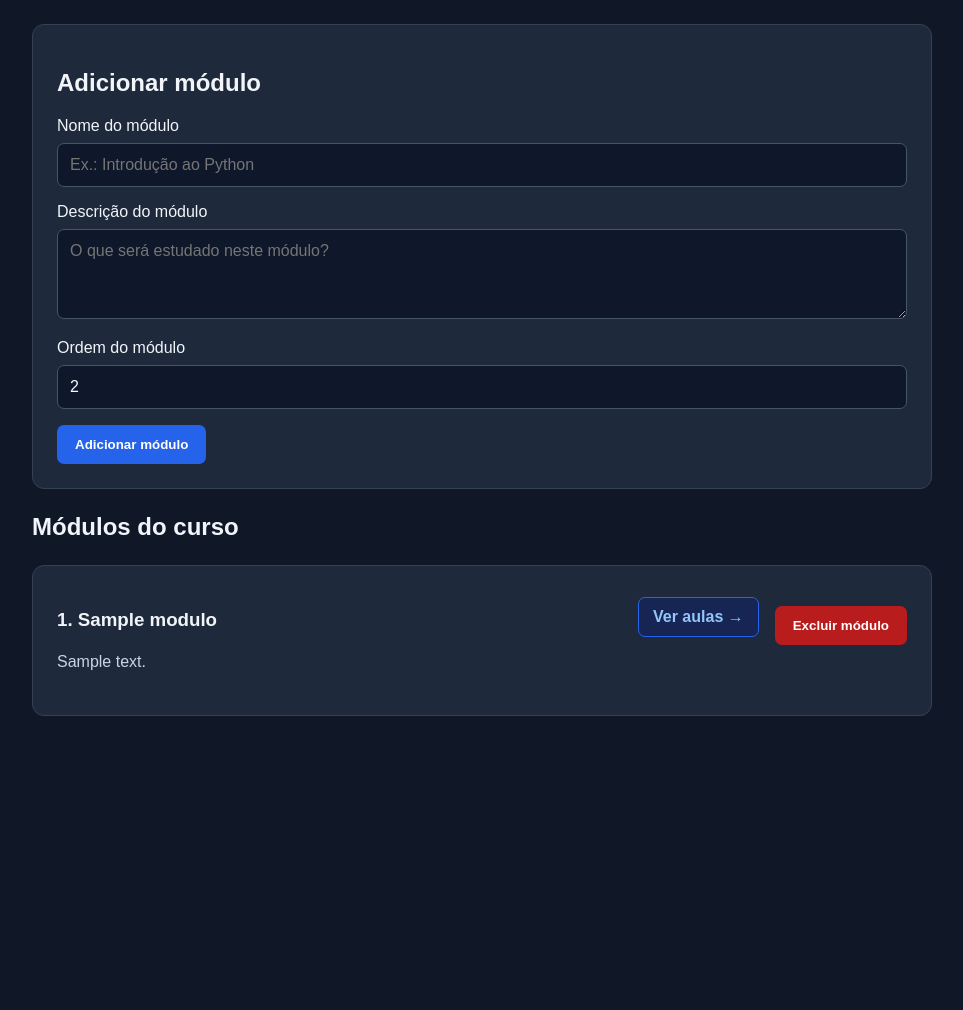
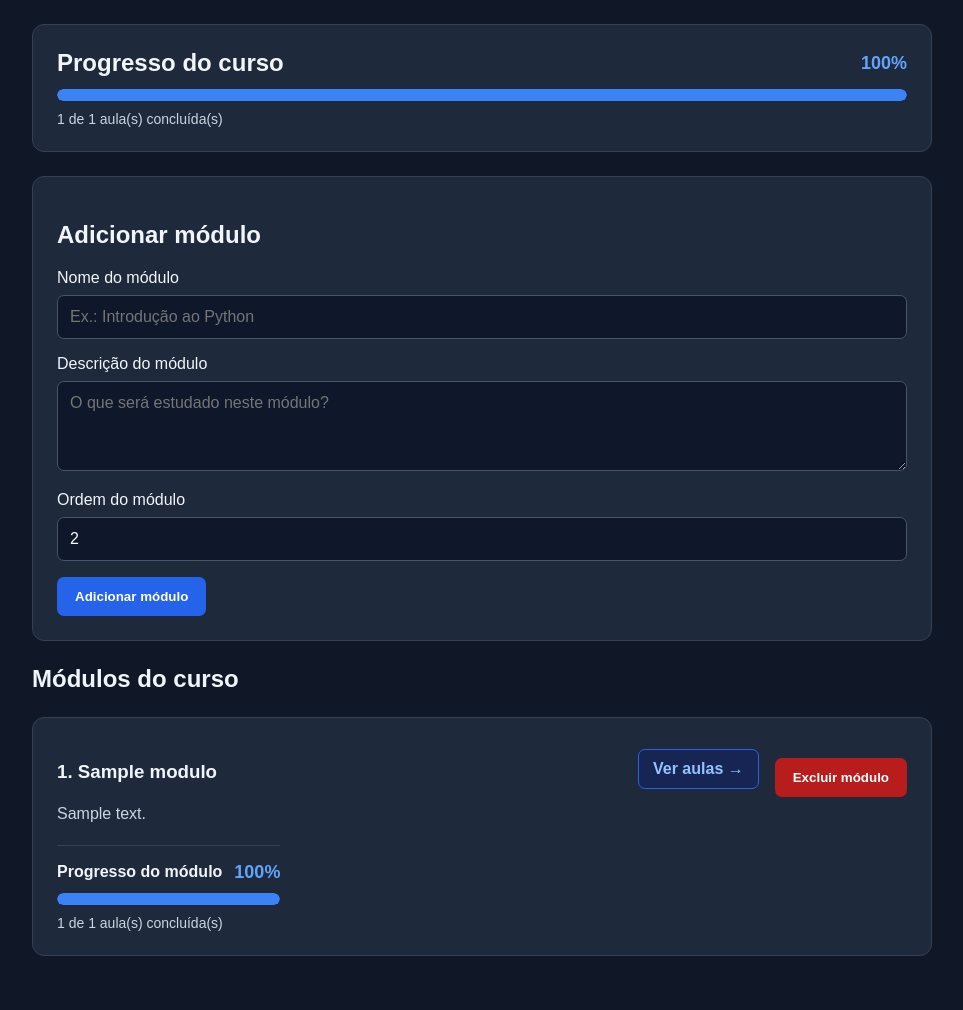
Before and after one commit to iwnldev/DevStudy, a Flask app: page /curso/1 in a window 1280 px wide. Shown: the part 195-1205 px from the top of the page, without its empty margins (158-1121 px from the left). Before the commit the page ends 911 px from the top, so only its background shows below. Run offline with Flask 3, Linux system fonts and the light colour scheme; data comes from the database, SQL or seed files in the repository; tables that the repository leaves empty hold one stand-in row (values such as "Sample post"); some libraries are stand-ins or nearby versions.

Commit message:
Update curso.html

```diff
--- a/templates/curso.html
+++ b/templates/curso.html
@@ -35,7 +35,8 @@
         }
 
         .painel,
-        .modulo {
+        .modulo,
+        .progresso-curso {
             padding: 24px;
             margin: 24px 0;
             background: #1e293b;
@@ -129,13 +130,72 @@
             color: #cbd5e1;
         }
 
+        /* Progresso geral do curso */
+
+        .progresso-info {
+            display: flex;
+            align-items: center;
+            justify-content: space-between;
+            gap: 12px;
+            flex-wrap: wrap;
+            margin-bottom: 12px;
+        }
+
+        .progresso-info h2,
+        .progresso-info h3,
+        .progresso-info h4,
+        .progresso-info p {
+            margin: 0;
+        }
+
+        .progresso-percentual {
+            color: #60a5fa;
+            font-weight: bold;
+            font-size: 18px;
+        }
+
+        .barra-progresso {
+            width: 100%;
+            height: 12px;
+            overflow: hidden;
+            background: #0f172a;
+            border-radius: 999px;
+        }
+
+        .barra-progresso-preenchimento {
+            height: 100%;
+            background: #3b82f6;
+            border-radius: 999px;
+            transition: width 0.3s ease;
+        }
+
+        .progresso-detalhes {
+            margin: 10px 0 0;
+            color: #cbd5e1;
+            font-size: 14px;
+        }
+
+        /* Progresso individual dos módulos */
+
+        .progresso-modulo {
+            width: 100%;
+            margin-top: 18px;
+            padding-top: 16px;
+            border-top: 1px solid #334155;
+        }
+
+        .progresso-modulo .progresso-info {
+            margin-bottom: 10px;
+        }
+
         @media (max-width: 600px) {
             body {
                 padding: 20px 12px;
             }
 
             .painel,
-            .modulo {
+            .modulo,
+            .progresso-curso {
                 padding: 18px;
             }
 
@@ -148,6 +208,7 @@
 
 <body>
     <main class="container">
+
         <header>
             <a href="{{ url_for('listar_cursos') }}">
                 ← Voltar para meus cursos
@@ -164,6 +225,39 @@
                 {{ curso.materia_nome or 'Não definida' }}
             </p>
         </header>
+
+        <!-- Progresso geral do curso -->
+
+        <section class="progresso-curso">
+            <div class="progresso-info">
+                <h2>Progresso do curso</h2>
+
+                <span class="progresso-percentual">
+                    {{ percentual_curso }}%
+                </span>
+            </div>
+
+            <div
+                class="barra-progresso"
+                role="progressbar"
+                aria-label="Progresso geral do curso"
+                aria-valuemin="0"
+                aria-valuemax="100"
+                aria-valuenow="{{ percentual_curso }}"
+            >
+                <div
+                    class="barra-progresso-preenchimento"
+                    style="width: {{ percentual_curso }}%;"
+                ></div>
+            </div>
+
+            <p class="progresso-detalhes">
+                {{ aulas_concluidas_curso }} de
+                {{ total_aulas_curso }} aula(s) concluída(s)
+            </p>
+        </section>
+
+        <!-- Formulário para adicionar módulos -->
 
         <section class="painel">
             <h2>Adicionar módulo</h2>
@@ -183,6 +277,7 @@
                 >
 
                 <label for="titulo">Nome do módulo</label>
+
                 <input
                     type="text"
                     id="titulo"
@@ -193,6 +288,7 @@
                 >
 
                 <label for="descricao">Descrição do módulo</label>
+
                 <textarea
                     id="descricao"
                     name="descricao"
@@ -201,6 +297,7 @@
                 ></textarea>
 
                 <label for="ordem">Ordem do módulo</label>
+
                 <input
                     type="number"
                     id="ordem"
@@ -215,13 +312,19 @@
             </form>
         </section>
 
+        <!-- Lista de módulos -->
+
         <section>
             <h2>Módulos do curso</h2>
 
             {% if modulos %}
+
                 {% for modulo in modulos %}
+
                     <article class="modulo">
+
                         <div class="cabecalho-modulo">
+
                             <div>
                                 <h3>
                                     {{ modulo.ordem }}. {{ modulo.titulo }}
@@ -230,9 +333,44 @@
                                 <p class="detalhes">
                                     {{ modulo.descricao or 'Sem descrição.' }}
                                 </p>
+
+                                <!-- Progresso do módulo:
+                                     fica dentro do laço porque usa modulo. -->
+
+                                <div class="progresso-modulo">
+
+                                    <div class="progresso-info">
+                                        <h4>Progresso do módulo</h4>
+
+                                        <span class="progresso-percentual">
+                                            {{ modulo.percentual_progresso }}%
+                                        </span>
+                                    </div>
+
+                                    <div
+                                        class="barra-progresso"
+                                        role="progressbar"
+                                        aria-label="Progresso do módulo {{ modulo.titulo }}"
+                                        aria-valuemin="0"
+                                        aria-valuemax="100"
+                                        aria-valuenow="{{ modulo.percentual_progresso }}"
+                                    >
+                                        <div
+                                            class="barra-progresso-preenchimento"
+                                            style="width: {{ modulo.percentual_progresso }}%;"
+                                        ></div>
+                                    </div>
+
+                                    <p class="progresso-detalhes">
+                                        {{ modulo.aulas_concluidas }} de
+                                        {{ modulo.total_aulas }} aula(s) concluída(s)
+                                    </p>
+
+                                </div>
                             </div>
 
                             <div class="acoes-modulo">
+
                                 <a
                                     class="link-aulas"
                                     href="{{ url_for(
@@ -249,9 +387,7 @@
                                         modulo_id=modulo.id
                                     ) }}"
                                     method="POST"
-                                    onsubmit="return confirm(
-                                        'Deseja realmente excluir este módulo e suas aulas?'
-                                    );"
+                                    onsubmit="return confirm('Deseja realmente excluir este módulo e suas aulas?');"
                                 >
                                     <input
                                         type="hidden"
@@ -266,17 +402,24 @@
                                         Excluir módulo
                                     </button>
                                 </form>
+
                             </div>
                         </div>
+
                     </article>
+
                 {% endfor %}
+
             {% else %}
+
                 <p class="vazio">
                     Este curso ainda não possui módulos.
                     Use o formulário acima para adicionar o primeiro.
                 </p>
+
             {% endif %}
         </section>
+
     </main>
 </body>
 </html>
```
